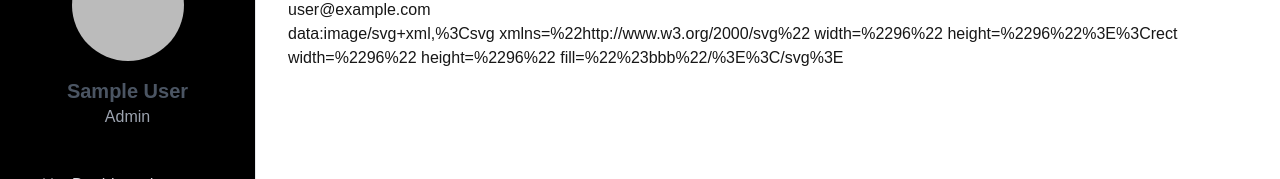
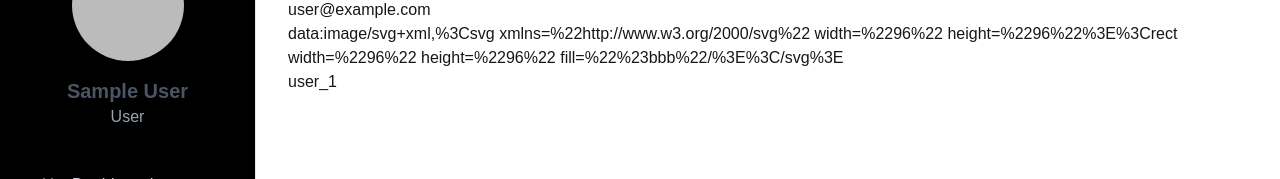
Before and after one commit to Ruli-AlSe/todos-app, a Next.js app: page /dashboard/profile in a window 1280 px wide. Shown: the part 147-326 px from the top of the page. Built offline with nearby package versions, Linux system fonts and the light colour scheme; no server answers; sample sign-in values are in the browser's storage.

Commit message:
Display new information retreived from DB

```diff
--- a/src/app/dashboard/profile/page.tsx
+++ b/src/app/dashboard/profile/page.tsx
@@ -14,6 +14,8 @@ export default function ProfilePage() {
         <span>{session?.user?.name}</span>
         <span>{session?.user?.email}</span>
         <span>{session?.user?.image}</span>
+        <span>{session?.user?.id}</span>
+        <span>{session?.user?.roles?.join(', ')}</span>
       </div>
     </div>
   );
--- a/src/components/sidebar/Sidebar.tsx
+++ b/src/components/sidebar/Sidebar.tsx
@@ -51,6 +51,7 @@ export const Sidebar = async () => {
   const session = await getServerSession(authOptions);
   const userName = session?.user?.name ?? 'No name provided';
   const userImage = session?.user?.image ?? 'https://randomuser.me/api/portraits/men/1.jpg';
+  const userRoles = session?.user?.roles ?? ['user'];
 
   return (
     <aside className="ml-[-100%] fixed z-10 top-0 pb-3 px-6 w-full flex flex-col justify-between h-screen border-r bg-black transition duration-300 md:w-4/12 lg:ml-0 lg:w-[25%] xl:w-[20%] 2xl:w-[15%]">
@@ -114,7 +115,7 @@ export const Sidebar = async () => {
             height={150}
           />
           <h5 className="hidden mt-4 text-xl font-semibold text-gray-600 lg:block">{userName}</h5>
-          <span className="hidden text-gray-400 lg:block">Admin</span>
+          <span className="hidden text-gray-400 lg:block capitalize">{userRoles.join(', ')}</span>
         </div>
 
         <ul className="space-y-2 tracking-wide mt-8">
```
